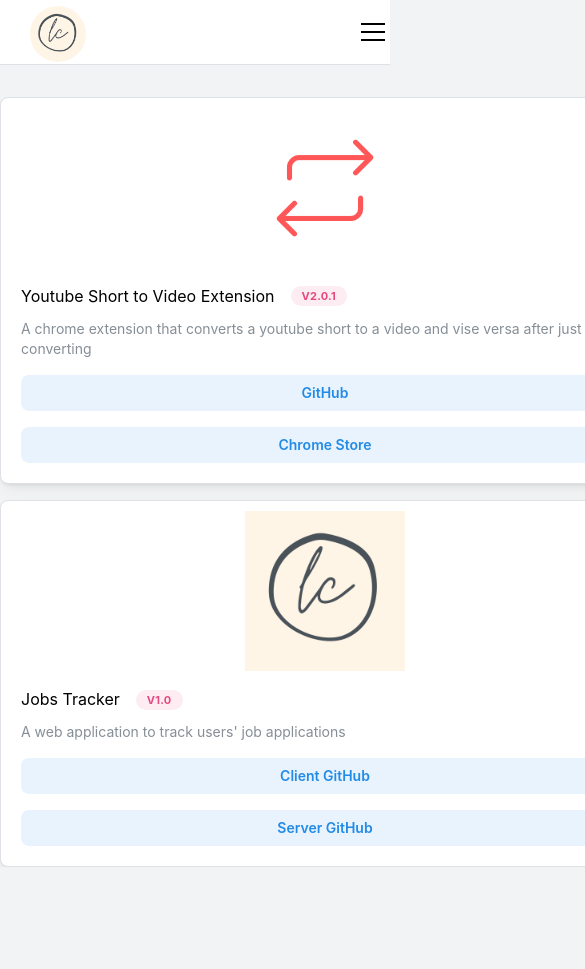
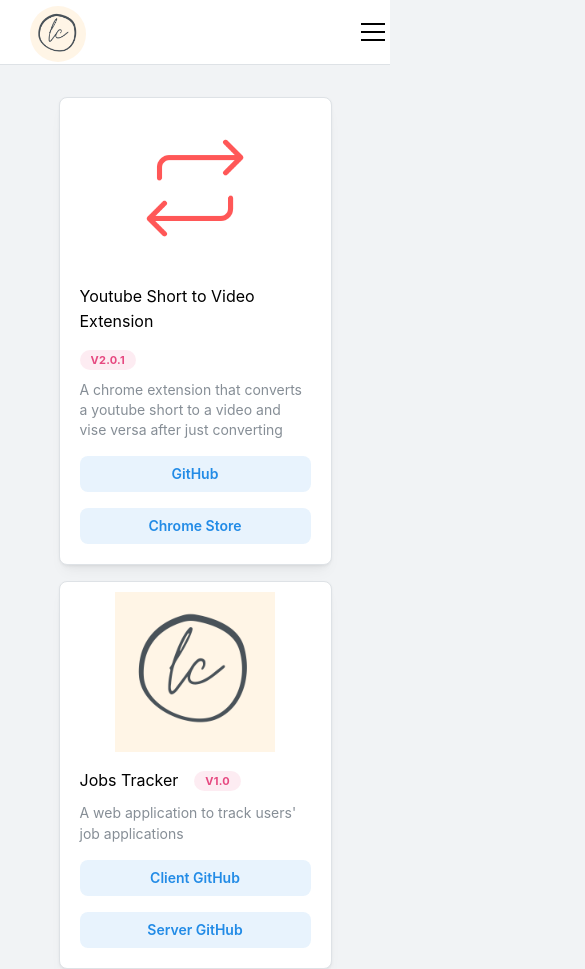
Before and after one commit to Lynczera/personal-web, a React (Vite) app: page /Projects in a window 390 px wide. Shown: the top 969 px of the page, 585 px wide, since content can reach past the window. Before the commit the page ends 867 px from the top, so only its background shows below. Built offline with nearby package versions, Linux system fonts and the light colour scheme.

Commit message:
add resposive

```diff
--- a/src/pages/Projects.jsx
+++ b/src/pages/Projects.jsx
@@ -1,15 +1,8 @@
 import { Navbar } from "../components/Navbar";
-import {
-  Flex,
-  Image,
-  Text,
-  Card,
-  Group,
-  Badge,
-  Button,
-} from "@mantine/core";
+import { Flex, Image, Text, Card, Group, Badge, Button } from "@mantine/core";
 
 import projectsObj from "../consts/projects.json";
+import classes from "./Projects.module.css";
 
 export const Projects = () => {
   return (
@@ -32,6 +25,7 @@
                 radius="md"
                 withBorder
                 w={650}
+                className={classes.card}
               >
                 <Card.Section>
                   <Image src={proj.image} height={160} fit="contain" mt={10} />
--- /dev/null
+++ b/src/pages/Projects.module.css
@@ -0,0 +1,7 @@
+.card {
+
+  @media (max-width: 768px) {
+    width: 70% !important;
+  }
+
+}
```
